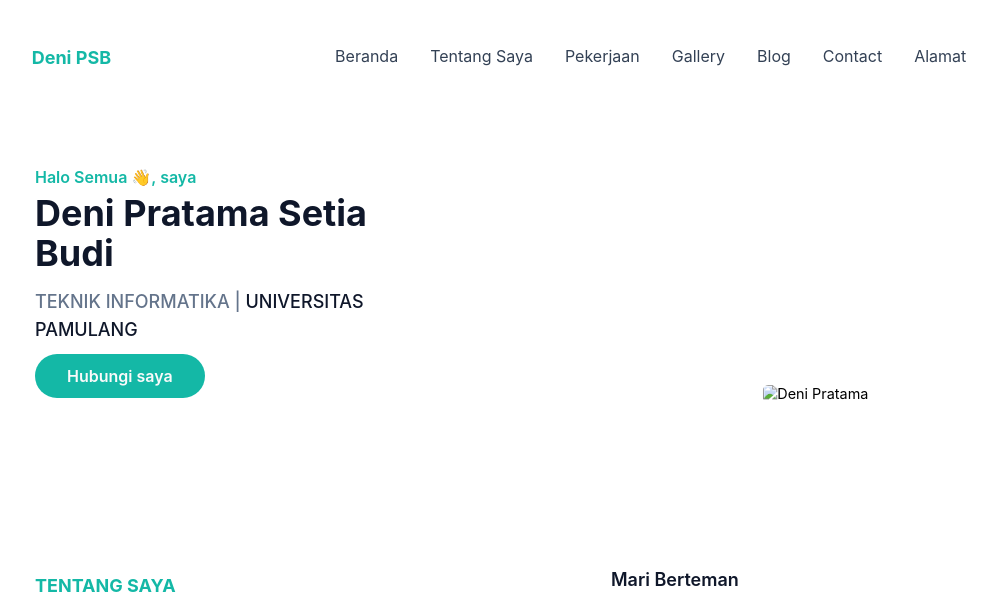
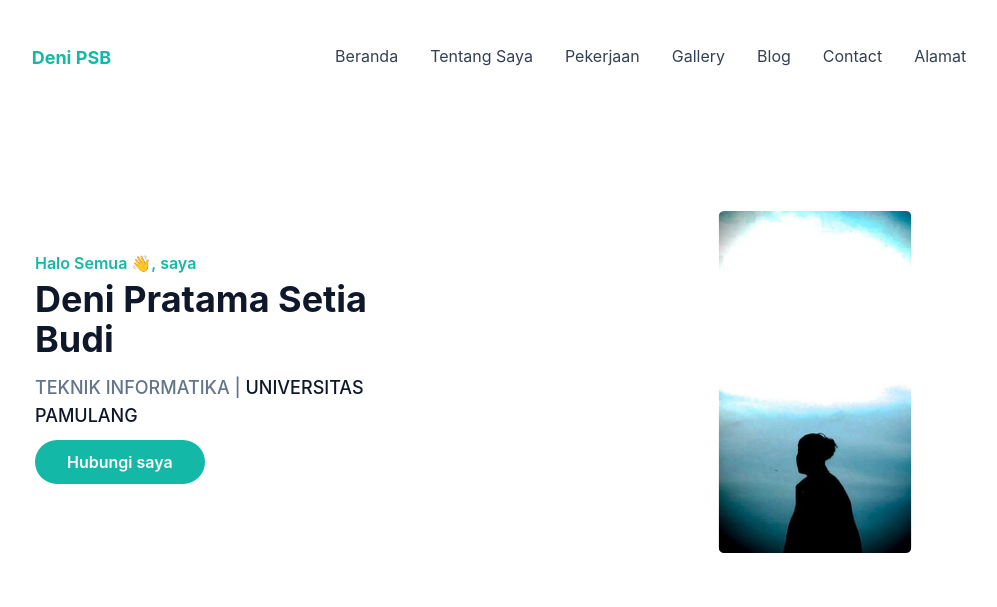
Before and after one commit to denipratamasetiabudi/uas, a plain HTML site: page index.html in a window 1280 px wide. Shown: the top 607 px of the page, without its empty margins (109-1106 px from the left). Drawn offline with Linux system fonts and the light colour scheme; the site is published under a folder, as on GitHub Pages, so addresses that start at the root find nothing.

Commit message:
update-gambar

```diff
--- a/index.html
+++ b/index.html
@@ -65,7 +65,7 @@
                 </div>
                 <div class="menu2">
                     <div class="m-top">
-                        <img src="/img/deni.jpg" alt="Deni Pratama" class="gambar">
+                        <img src="img/deni.jpg" alt="Deni Pratama" class="gambar">
                     </div>
                 </div>
             </div>
```
